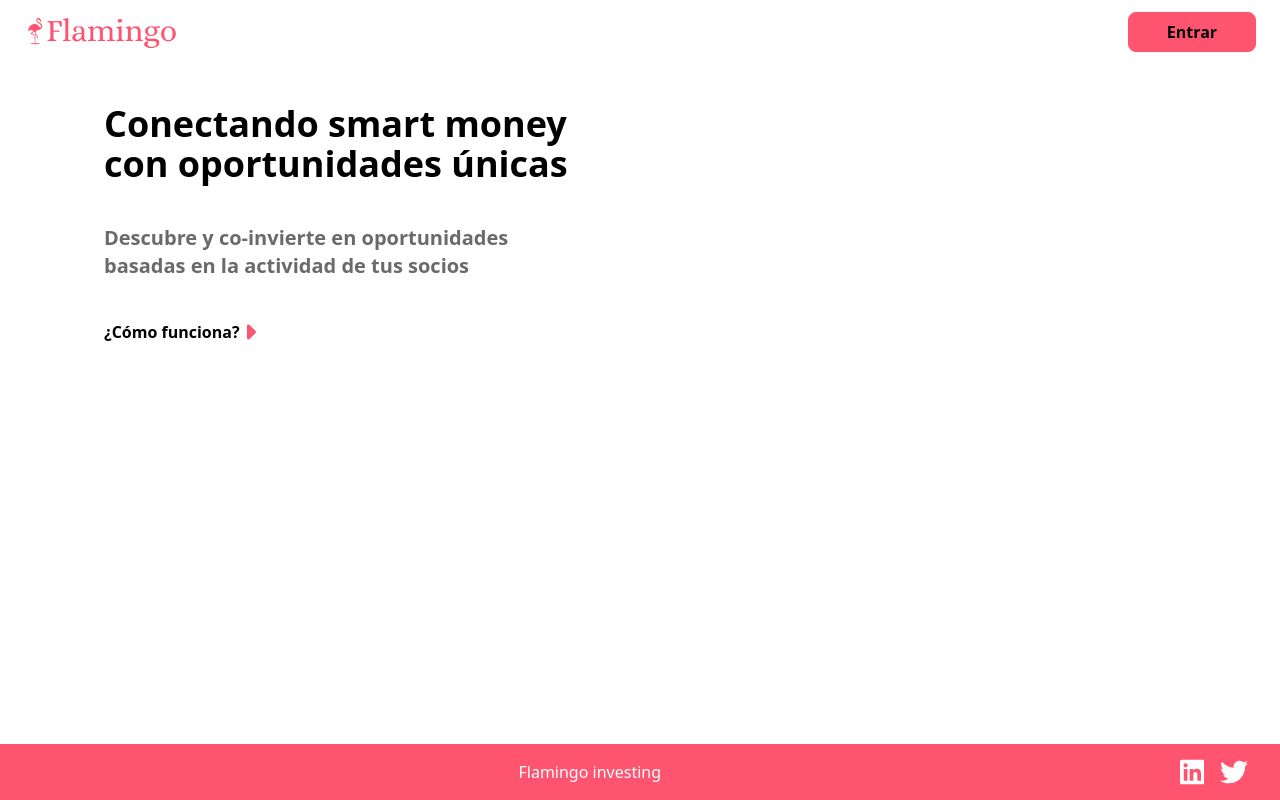
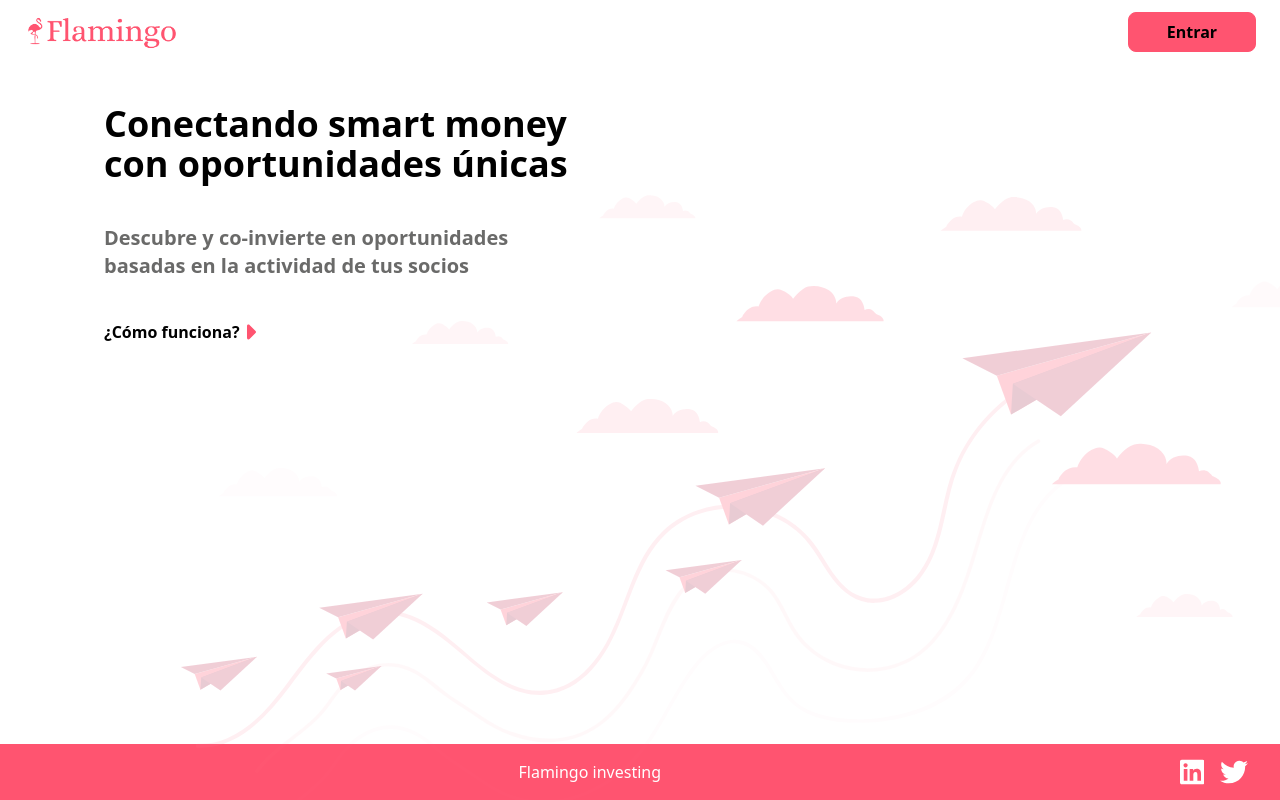
Before and after one commit to nmetalica/flamingo-joaquin, a React (Create React App) app: page /#/profile in a window 1280 px wide. Before the commit this address led to /#/. Built offline with nearby package versions, Linux system fonts and the light colour scheme; no server answers.

Commit message:
Add files via upload

```diff
--- a/src/components/app/Modal.jsx
+++ b/src/components/app/Modal.jsx
@@ -16,7 +16,7 @@ const Modal = ({
   onClose,
   header,
   children,
-  className,
+  className = '',
 }) => {
   if (!opened) {
     return null;
@@ -49,7 +49,7 @@ const Modal = ({
               size="lg"
               icon={faCircleXmark}
               onClick={closeModal}
-              className="absolute -top-1 -right-6 cursor-pointer text-primary-400 shadow-xl"
+              className="absolute -top-[0.5rem] -right-[0.9rem] cursor-pointer text-primary-400 shadow-xl"
             />
           </div>
           <div className="w-full">
--- a/src/components/login/Login.jsx
+++ b/src/components/login/Login.jsx
@@ -6,7 +6,7 @@ import Loader from '../app/Loader';
 const Login = ({
   onLogin,
   loading,
-  className,
+  className = '',
 }) => {
   const [username, updateUsername] = useState('');
   const [password, updatePassword] = useState('');
--- a/src/contexts/QueryProvider.jsx
+++ b/src/contexts/QueryProvider.jsx
@@ -2,6 +2,7 @@ import React from 'react';
 import axios from 'axios';
 
 const QueryContext = React.createContext({});
+const apiURL = 'http://flamingo-env.eba-agbr2inh.eu-west-2.elasticbeanstalk.com';
 
 const QueryProvider = ({
   children,
@@ -9,7 +10,7 @@ const QueryProvider = ({
   const isDevelopment = () => process.env.NODE_ENV === 'production';
 
   const axiosInstance = axios.create({
-    baseURL: `${process.env.REACT_APP_API_URL}${isDevelopment() ? '/api/test' : ''}`,
+    baseURL: `${apiURL}${isDevelopment() ? '/api/test' : ''}`,
   });
 
   const getInvestments = () => new Promise(async (resolve) => {
--- a/src/pages/LoginPage.jsx
+++ b/src/pages/LoginPage.jsx
@@ -8,6 +8,7 @@ import Modal from '../components/app/Modal';
 import eventBus from '../hooks/Eventbus';
 import { AppContext } from '../contexts/AppProvider';
 import { QueryContext } from '../contexts/QueryProvider';
+import background from '../assets/Flamingo_Background.svg';
 
 const LoginPage = () => {
   const [showLogin, updateLogin] = useState(false);
@@ -38,7 +39,8 @@ const LoginPage = () => {
   }, []);
 
   return (
-    <div className="w-full h-full flex flex-col pt-10 ml-20 relative">
+    <div className="relative">
+      <div className="w-full h-full flex flex-col pt-10 ml-20 relative z-[1]">
         <Heading className="text-left">
           Conectando smart money
         </Heading>
@@ -86,7 +88,15 @@ const LoginPage = () => {
             </div>
           </>
         )}
-      {showLogin && <Login onLogin={handleLogin} className="absolute top-[25%] left-[30%]" loading={loading} />}
+        {showLogin && (
+          <div className="mt-[6rem] flex justify-center -ml-28">
+            <Login onLogin={handleLogin} loading={loading} />
+          </div>
+        )}
+      </div>
+      <div className="absolute top-0 left-0 z-[0] w-screen h-screen opacity-25">
+        <img src={background} alt="" className="w-full h-full"/>
+      </div>
     </div>
   );
 };
--- a/src/styles/base.css
+++ b/src/styles/base.css
@@ -18,28 +18,6 @@
 
 .animation-fadeOut {
   animation: 0.4s ease-out fadeOut 1;
-}
-
-@keyframes fadeIn {
-  0% {
-    opacity: 0;
-    visibility: hidden;
-  }
-  100% {
-    opacity: 1;
-    visibility: visible;
-  }
-}
-
-@keyframes fadeOut {
-  100% {
-    opacity: 0;
-    visibility: hidden;
-  }
-  0% {
-    opacity: 1;
-    visibility: visible;
-  }
 }
 
 .dropdown {
@@ -67,6 +45,25 @@
   animation: dash 1.5s ease-in-out infinite;
 }
 
+.fade-appear,
+.fade-enter {
+  opacity: 0;
+  z-index: 1;
+}
+.fade-appear-active,
+.fade-enter.fade-enter-active {
+  opacity: 1;
+  transition: opacity 450ms linear 250ms;
+}
+.fade-exit {
+  opacity: 1;
+}
+.fade-exit.fade-exit-active {
+  opacity: 0;
+  transition: opacity 150ms linear;
+}
+
+
 @keyframes rotate {
   100% {
     transform: rotate(360deg);
@@ -87,3 +84,25 @@
     stroke-dashoffset: -124;
   }
 }
+
+@keyframes fadeIn {
+  0% {
+    opacity: 0;
+    visibility: hidden;
+  }
+  100% {
+    opacity: 1;
+    visibility: visible;
+  }
+}
+
+@keyframes fadeOut {
+  100% {
+    opacity: 0;
+    visibility: hidden;
+  }
+  0% {
+    opacity: 1;
+    visibility: visible;
+  }
+}
```
Also changed, not shown: src/assets/Flamingo_Background.svg (added). Lines whose indentation alone changed are shown as unchanged.
